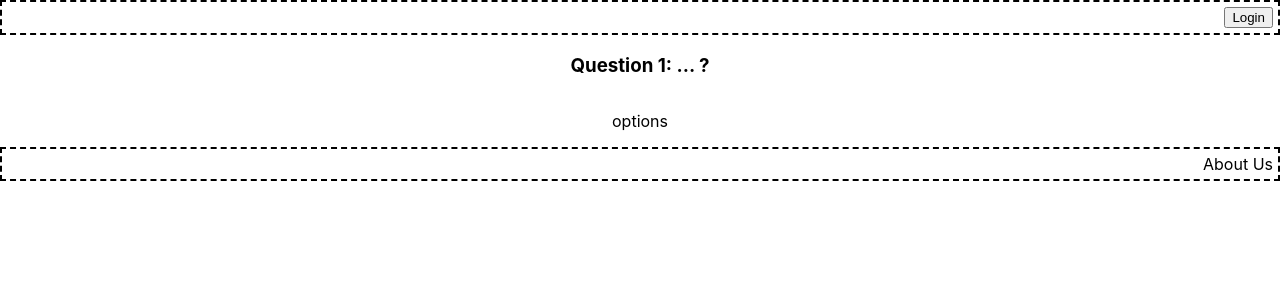
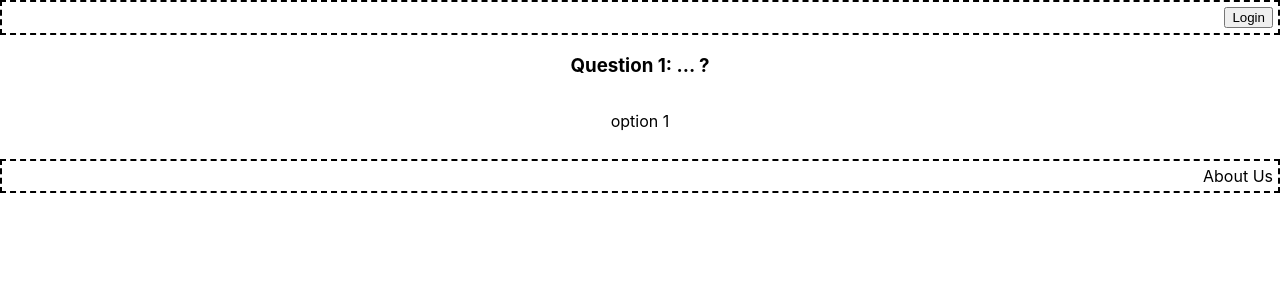
Before and after one commit to jiin-kim109/2023-fall-hack, a React (Create React App) app: page /q/1 in a window 1280 px wide. Shown: the top 300 px of the page. Built offline with nearby package versions, Linux system fonts and the light colour scheme.

Commit message:
update questionnaire

```diff
--- a/src/containers/Questionnaire.jsx
+++ b/src/containers/Questionnaire.jsx
@@ -1,6 +1,8 @@
 import React from 'react';
 import { useParams } from 'react-router-dom';
 import styled from 'styled-components';
+import useQuestionnaireState from '../hooks/useQuestionnaireState';
+import { Button } from '@mui/material';
 
 const Wrapper = styled.div`
     display: flex;
@@ -12,11 +14,18 @@ const Wrapper = styled.div`
 
 function Questionnaire() {
     const { qId } = useParams();
+    const [state, dispatch] = useQuestionnaireState();
     return (
         <div>
             <Wrapper>
                 <h3>Question {qId}: ... ?</h3>
-                <p>options</p>
+                <p>option 1</p>
+                <Button onClick={() => {
+                    dispatch({
+                        type: 'APPEND',
+                        value: 'test sentence'
+                    });
+                }}></Button>
             </Wrapper>
         </div>
     );
--- a/src/context/questionnaireReducer.js
+++ b/src/context/questionnaireReducer.js
@@ -30,7 +30,7 @@ function questionnaireReducer(prevState, dispatch) {
     }).validate(dispatch));
 
     switch (dispatch.action) {
-        case "APPEND_ANSWER":
+        case "APPEND":
             state = {
                 ...prevState,
                 questions: [
--- a/src/hooks/useQuestionnaireState.jsx
+++ b/src/hooks/useQuestionnaireState.jsx
@@ -1,5 +1,5 @@
 import { useContext } from 'react';
-import { QuestionnaireContext } from '../context/calculatorContext';
+import { QuestionnaireContext } from '../context/questionnaireContext';
 
 export default function useQuestionnaireState() {
     return useContext(QuestionnaireContext);
```
